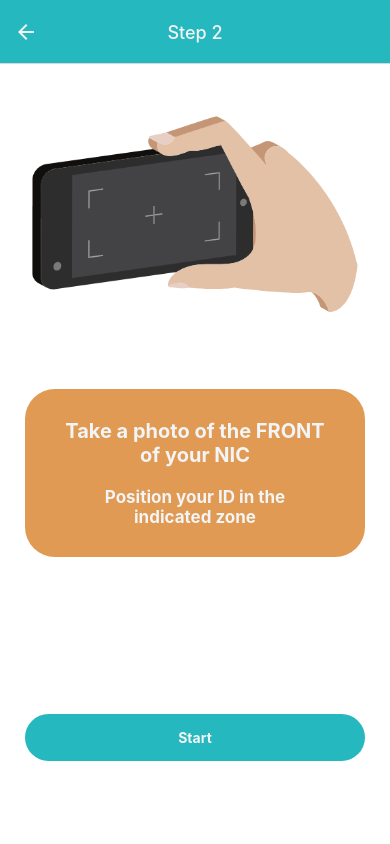
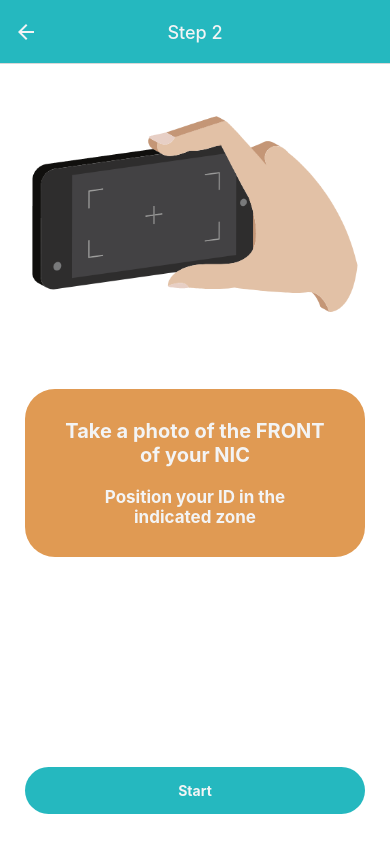
Before and after one commit to JIshanRandika/SL_Rideshare_V2_Tesing, a React Native app: screen /RegisterStep2 in a window 390 px wide. Built offline with nearby package versions, Linux system fonts and the light colour scheme.

Commit message:
success popup

```diff
--- a/src/screens/registerVerifyNICCardScreen.js
+++ b/src/screens/registerVerifyNICCardScreen.js
@@ -1,10 +1,74 @@
 import * as React from 'react';
-import {Image, Text, View, SafeAreaView, ScrollView, TouchableOpacity} from 'react-native';
+import {
+    Image,
+    Text,
+    View,
+    SafeAreaView,
+    ScrollView,
+    TouchableOpacity,
+    Modal,
+    Alert,
+    Pressable,
+    StyleSheet,
+} from 'react-native';
 import {Colors} from '../constants/colors'
 
 
 export default function RegisterVerifyNICCardScreen({navigation}) {
+    const [modalVisible, setModalVisible] = React.useState(false);
+    const handleStart = () => {
+        navigation.navigate('RegisterStep3');
+        setModalVisible(!modalVisible);
+    };
 
+    const styles = StyleSheet.create({
+        centeredView: {
+            flex: 1,
+            justifyContent: 'center',
+            alignItems: 'center',
+            marginTop: 22,
+        },
+        modalView: {
+            margin: 20,
+            backgroundColor: 'white',
+            borderRadius: 20,
+            padding: 35,
+            alignItems: 'center',
+            shadowColor: '#000',
+            shadowOffset: {
+                width: 0,
+                height: 2,
+            },
+            shadowOpacity: 0.25,
+            shadowRadius: 4,
+            elevation: 5,
+        },
+        button: {
+            borderRadius: 20,
+            padding: 10,
+            elevation: 2,
+        },
+        buttonOpen: {
+            backgroundColor: '#F194FF',
+        },
+        buttonClose: {
+            backgroundColor: '#2196F3',
+        },
+        textStyle: {
+            color: 'white',
+            fontWeight: 'bold',
+            textAlign: 'center',
+        },
+        modalText: {
+            marginBottom: 15,
+            textAlign: 'center',
+        },
+        blurredBackground: {
+            ...StyleSheet.absoluteFillObject,
+            backgroundColor: 'rgba(0, 0, 0, 0.5)', // Adjust the opacity as needed
+            zIndex: -1,
+        },
+    });
     return (
         <View style={{flex:1,backgroundColor: Colors.background}}>
 
@@ -24,11 +88,38 @@ export default function RegisterVerifyNICCardScreen({navigation}) {
 
             </View>
             <View style={{flex:2, alignItems:'center'}} >
-            <TouchableOpacity onPress={()=>navigation.navigate('RegisterStep3')} style={{backgroundColor:Colors.colorA,padding:15,alignItems:'center',borderRadius:50,width:340}}>
-                <Text style={{fontWeight:'bold',color:Colors.colorD}}>Start</Text>
-            </TouchableOpacity>
+                <View style={styles.centeredView}>
+                    <Modal
+                        animationType="slide"
+                        transparent={true}
+                        visible={modalVisible}
+                        onRequestClose={() => {
+                            Alert.alert('Modal has been closed.');
+                            setModalVisible(!modalVisible);
+                        }}>
+                        <View style={styles.centeredView}>
+                            <View style={styles.modalView}>
+                                <Image source={require('../assets/images/success.png')}/>
+                                <Text style={{fontWeight:'bold',color:Colors.colorE,marginVertical:10}}>NIC Verification is Successful!</Text>
+                                <TouchableOpacity onPress={handleStart} style={{backgroundColor:Colors.colorA,padding:15,alignItems:'center',borderRadius:50,width:240}}>
+                                    <Text style={{fontWeight:'bold',color:Colors.colorD}}>Next</Text>
+                                </TouchableOpacity>
+                            </View>
+                        </View>
+                        <View style={styles.blurredBackground} />
+                    </Modal>
+                    <TouchableOpacity onPress={() => setModalVisible(true)} style={{backgroundColor:Colors.colorA,padding:15,alignItems:'center',borderRadius:50,width:340}}>
+                        <Text style={{fontWeight:'bold',color:Colors.colorD}}>Start</Text>
+                    </TouchableOpacity>
+                </View>
+            {/*<TouchableOpacity onPress={()=>navigation.navigate('RegisterStep3')} style={{backgroundColor:Colors.colorA,padding:15,alignItems:'center',borderRadius:50,width:340}}>*/}
+            {/*    <Text style={{fontWeight:'bold',color:Colors.colorD}}>Start</Text>*/}
+            {/*</TouchableOpacity>*/}
             </View>
+
+
         </View>
 
     );
+
 }
```
Also changed, not shown: src/assets/images/success.png (added).
